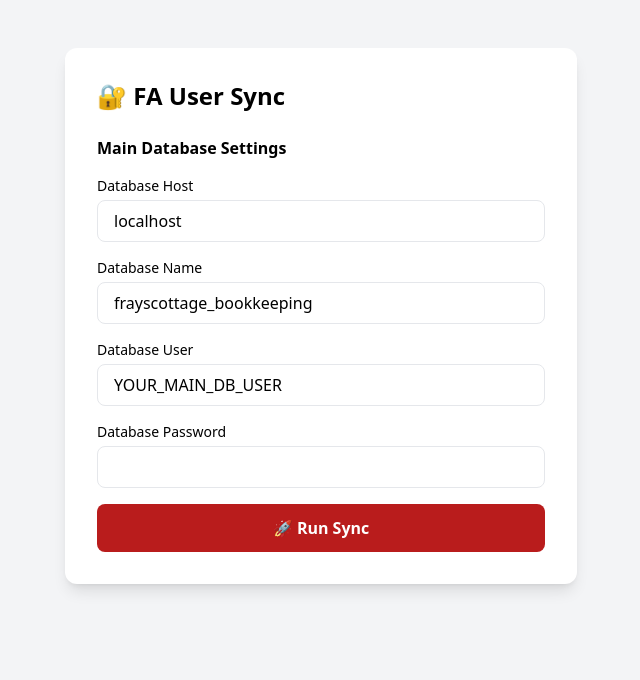
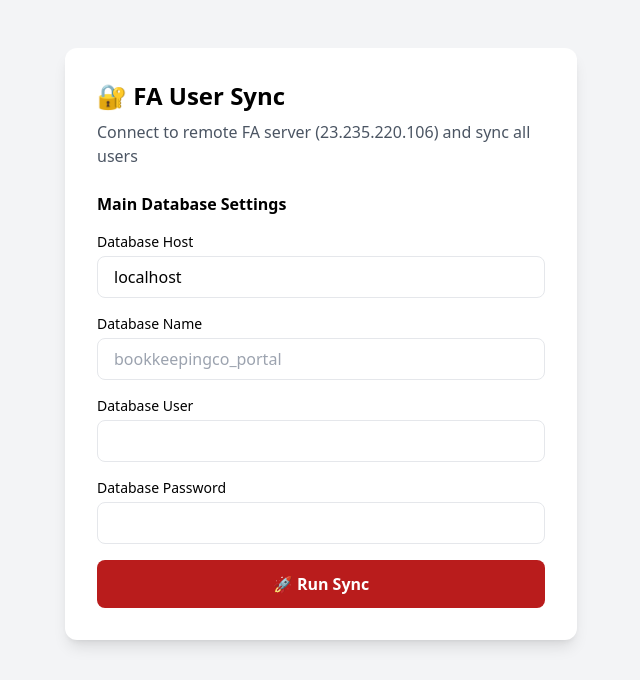
Before and after one commit to junyso/Frays-Cottage-Bookkeeping-Services-Website, a PHP site: page /portal/sync-fa-users.php in a window 1280 px wide. Shown: the top 680 px of the page, without its empty margins (319-959 px from the left). Run offline with PHP 8.4, Linux system fonts and the light colour scheme; some libraries are stand-ins or nearby versions.

Commit message:
Update sync script to use remote FA server (23.235.220.106)

```diff
--- a/sync-fa-users.php
+++ b/sync-fa-users.php
@@ -1,29 +1,12 @@
 <?php
 /**
- * FA USER SYNC - Standalone Script for Server Execution
+ * FA USER SYNC - Server Execution Mode
  *
- * Upload this file to your server and run:
- * php sync-fa-users.php
- *
- * Or access via browser: https://yourdomain.com/sync-fa-users.php
+ * Upload and run: php sync-fa-users.php
+ * Or access via browser
  */
 
-// ============================================================
-// CONFIGURE THESE VALUES FOR YOUR SERVER
-// ============================================================
-
-// Main Database (where unified_users table is/will be)
-$MAIN_DB = [
-    'host'     => 'localhost',        // Usually 'localhost' for cPanel
-    'database' => 'frayscottage_bookkeeping',  // Your main database name
-    'user'     => 'YOUR_MAIN_DB_USER',         // Your cPanel username
-    'pass'     => 'YOUR_MAIN_DB_PASSWORD'      // Your database password
-];
-
-// ============================================================
-// FA Instances Configuration (from PDF - already configured)
-// ============================================================
-
+// FA Instances Configuration
 $FA_INSTANCES = [
     'northernwarehouse' => ['name' => 'Northern Warehouse', 'version' => '2.4.18'],
     'madamz' => ['name' => 'Madamz', 'version' => '2.4.18'],
@@ -57,6 +40,7 @@ $FA_INSTANCES = [
     'nidarshini' => ['name' => 'Nidarshini', 'version' => '2.4.18']
 ];
 
+// FA Database Credentials - ALL ON REMOTE SERVER 23.235.220.106
 $FA_DATABASES = [
     'northernwarehouse' => ['database' => 'bookkeepingco_fron93', 'user' => 'bookkeepingco_fron93', 'pass' => '5]9fmNS4(p'],
     'madamz' => ['database' => 'bookkeepingco_fron75', 'user' => 'bookkeepingco_fron75', 'pass' => 'p5!.09TS03'],
@@ -90,7 +74,9 @@ $FA_DATABASES = [
     'nidarshini' => ['database' => 'bookkeepingco_fron341', 'user' => 'bookkeepingco_fron341', 'pass' => 'w93p6A(S9']
 ];
 
-// Check if CLI or form submission
+// Remote FA Server (where all FA databases live)
+define('FA_SERVER', '23.235.220.106');
+
 if (php_sapi_name() === 'cli' || isset($_POST['run'])) {
     runSync();
 } else {
@@ -98,7 +84,7 @@ if (php_sapi_name() === 'cli' || isset($_POST['run'])) {
 }
 
 function showForm() {
-    global $MAIN_DB;
+    global $FA_SERVER;
     ?>
 <!DOCTYPE html>
 <html>
@@ -111,32 +97,28 @@ function showForm() {
 <body class="bg-gray-100 min-h-screen py-12 px-4">
     <div class="max-w-lg mx-auto">
         <div class="bg-white rounded-xl shadow-lg p-8">
-            <h1 class="text-2xl font-bold mb-6">🔐 FA User Sync</h1>
+            <h1 class="text-2xl font-bold mb-2">🔐 FA User Sync</h1>
+            <p class="text-gray-600 mb-6">Connect to remote FA server (<?= htmlspecialchars(FA_SERVER) ?>) and sync all users</p>
 
             <form method="POST">
                 <h3 class="font-semibold mb-4">Main Database Settings</h3>
-
                 <div class="space-y-4">
                     <div>
                         <label class="block text-sm font-medium mb-1">Database Host</label>
-                        <input type="text" name="host" value="<?= htmlspecialchars($MAIN_DB['host']) ?>" class="w-full px-4 py-2 border rounded-lg" required>
+                        <input type="text" name="host" value="localhost" class="w-full px-4 py-2 border rounded-lg" required>
                     </div>
-
                     <div>
                         <label class="block text-sm font-medium mb-1">Database Name</label>
-                        <input type="text" name="database" value="<?= htmlspecialchars($MAIN_DB['database']) ?>" class="w-full px-4 py-2 border rounded-lg" required>
+                        <input type="text" name="database" placeholder="bookkeepingco_portal" class="w-full px-4 py-2 border rounded-lg" required>
                     </div>
-
                     <div>
                         <label class="block text-sm font-medium mb-1">Database User</label>
-                        <input type="text" name="user" value="<?= htmlspecialchars($MAIN_DB['user']) ?>" class="w-full px-4 py-2 border rounded-lg" required>
+                        <input type="text" name="user" class="w-full px-4 py-2 border rounded-lg" required>
                     </div>
-
                     <div>
                         <label class="block text-sm font-medium mb-1">Database Password</label>
-                        <input type="password" name="pass" value="" class="w-full px-4 py-2 border rounded-lg">
+                        <input type="password" name="pass" class="w-full px-4 py-2 border rounded-lg">
                     </div>
-
                     <button type="submit" name="run" value="1" class="w-full bg-red-700 text-white py-3 rounded-lg font-semibold hover:bg-red-800">
                         🚀 Run Sync
                     </button>
@@ -151,24 +133,24 @@ function showForm() {
 }
 
 function runSync() {
-    global $MAIN_DB, $FA_INSTANCES, $FA_DATABASES;
+    global $FA_INSTANCES, $FA_DATABASES;
 
-    // Get credentials from POST if available
-    if (!empty($_POST['host'])) {
-        $MAIN_DB['host'] = $_POST['host'];
-        $MAIN_DB['database'] = $_POST['database'];
-        $MAIN_DB['user'] = $_POST['user'];
-        $MAIN_DB['pass'] = $_POST['pass'];
-    }
+    // Get credentials
+    $MAIN_DB = [
+        'host' => $_POST['host'] ?: 'localhost',
+        'database' => $_POST['database'],
+        'user' => $_POST['user'],
+        'pass' => $_POST['pass']
+    ];
 
     echo "╔══════════════════════════════════════════════════════════════╗\n";
-    echo "║           FA USER SYNC - Server Execution Mode                ║\n";
-    echo "╚══════════════════════════════════════════════════════════════╝\n\n";
+    echo "║           FA USER SYNC - Remote Server Mode                ║\n";
+    echo "╚══════════════════════════════════════════════════════════════╝\n";
+    echo "FA Server: " . FA_SERVER . "\n\n";
 
     $startTime = microtime(true);
     $connected = 0;
     $failed = 0;
-    $totalUsers = 0;
     $errors = [];
 
     // Connect to main database
@@ -181,19 +163,13 @@ function runSync() {
         );
         echo "✓ Connected to main database: {$MAIN_DB['database']}\n\n";
     } catch (PDOException $e) {
-        echo "╔══════════════════════════════════════════════════════════════╗\n";
-        echo "║                    ERROR                                      ║\n";
-        echo "╚══════════════════════════════════════════════════════════════╝\n";
-        echo "Cannot connect to main database:\n";
-        echo $e->getMessage() . "\n\n";
-        echo "Please check your database credentials and try again.\n";
+        echo "ERROR: Cannot connect to main database:\n" . $e->getMessage() . "\n";
         exit(1);
     }
 
-    // Create table if not exists
+    // Create table
     echo "Creating unified_users table...\n";
-    $sql = "
-        CREATE TABLE IF NOT EXISTS unified_users (
+    $sql = "CREATE TABLE IF NOT EXISTS unified_users (
         id INT AUTO_INCREMENT PRIMARY KEY,
         email VARCHAR(255) NOT NULL UNIQUE,
         name VARCHAR(255) NOT NULL,
@@ -202,27 +178,26 @@ function runSync() {
         password_hash VARCHAR(255) NOT NULL,
         role VARCHAR(50) DEFAULT 'client',
         fa_instances JSON DEFAULT NULL,
-            status ENUM('active', 'inactive', 'suspended') DEFAULT 'active',
+        status ENUM('active','inactive','suspended') DEFAULT 'active',
         created_at DATETIME DEFAULT CURRENT_TIMESTAMP,
         updated_at DATETIME DEFAULT CURRENT_TIMESTAMP ON UPDATE CURRENT_TIMESTAMP,
         last_login DATETIME DEFAULT NULL,
         INDEX idx_email (email),
         INDEX idx_fa_instance (fa_instance),
         INDEX idx_status (status)
-        ) ENGINE=InnoDB DEFAULT CHARSET=utf8mb4
-    ";
+    ) ENGINE=InnoDB DEFAULT CHARSET=utf8mb4";
     $mainPDO->exec($sql);
     echo "✓ Table ready.\n\n";
 
-    // Process each FA instance
-    echo "Processing " . count($FA_DATABASES) . " FA instances...\n\n";
+    echo "Processing " . count($FA_DATABASES) . " FA instances on " . FA_SERVER . "...\n\n";
 
     foreach ($FA_DATABASES as $key => $dbConfig) {
         echo "[" . str_pad($key, 20) . "] ";
 
         try {
+            // Connect to FA database on REMOTE SERVER
             $faPDO = new PDO(
-                "mysql:host=localhost;dbname={$dbConfig['database']};charset=utf8mb4",
+                "mysql:host=" . FA_SERVER . ";dbname={$dbConfig['database']};charset=utf8mb4",
                 $dbConfig['user'],
                 $dbConfig['pass'],
                 [PDO::ATTR_ERRMODE => PDO::ERRMODE_EXCEPTION]
@@ -234,7 +209,6 @@ function runSync() {
 
             echo "✓ {$faDBName} - " . count($users) . " users - ";
 
-            $instanceNewUsers = 0;
             foreach ($users as $faUser) {
                 $stmt = $mainPDO->prepare("SELECT id, fa_instances FROM unified_users WHERE email = ? OR (fa_instance = ? AND fa_user_id = ?)");
                 $stmt->execute([$faUser['email'], $key, $faUser['user_id']]);
@@ -259,33 +233,30 @@ function runSync() {
                 } else {
                     $stmt = $mainPDO->prepare("INSERT INTO unified_users (email, name, fa_instance, fa_user_id, password_hash, role, fa_instances, created_at) VALUES (?, ?, ?, ?, ?, ?, ?, NOW())");
                     $stmt->execute([$faUser['email'], $faUser['real_name'], $key, $faUser['user_id'], $faUser['password'], $faUser['role'], json_encode($faInstances)]);
-                    $instanceNewUsers++;
                 }
             }
 
             $connected++;
-            $totalUsers += count($users);
-            echo "synced: {$instanceNewUsers} new\n";
+            echo "synced\n";
 
         } catch (PDOException $e) {
             $failed++;
-            $errors[] = "{$key}: " . $e->getMessage();
+            $errors[] = $key . ": " . substr($e->getMessage(), 0, 60);
             echo "✗ ERROR\n";
         }
     }
 
     $elapsed = round(microtime(true) - $startTime, 2);
 
-    echo "\n╔══════════════════════════════════════════════════════════════╗\n";
-    echo "║                    SYNC COMPLETE                              ║\n";
-    echo "╚══════════════════════════════════════════════════════════════╝\n";
-    echo "Time elapsed: {$elapsed} seconds\n";
-    echo "Instances connected: {$connected}/" . count($FA_DATABASES) . "\n";
-    echo "Total FA users: {$totalUsers}\n";
+    echo "\n╔══════════════════════════════════════════════════════╗\n";
+    echo "║              SYNC COMPLETE                           ║\n";
+    echo "╚══════════════════════════════════════════════════════╝\n";
+    echo "Time: {$elapsed}s | Connected: {$connected}/" . count($FA_DATABASES) . " | Failed: {$failed}\n";
 
     if (!empty($errors)) {
-        echo "Errors: " . count($errors) . "\n";
+        echo "\nFailed instances:\n";
+        foreach ($errors as $e) echo "  - {$e}\n";
     }
 
-    echo "\n✓ Users synced successfully! Portal login is now ready.\n";
+    echo "\n✓ All users synced to unified_users table!\n";
 }
```
Lines whose indentation alone changed are shown as unchanged.
